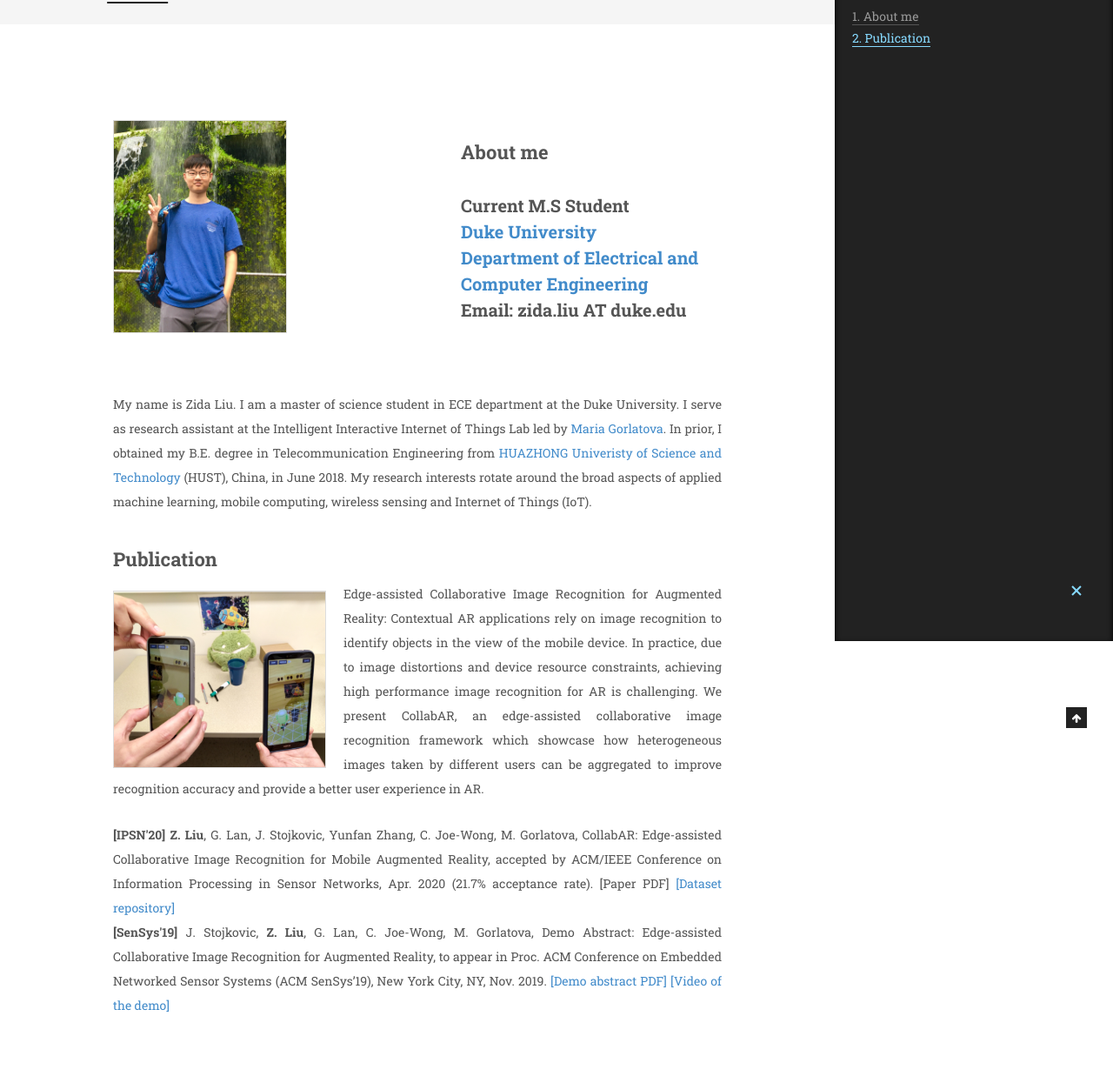
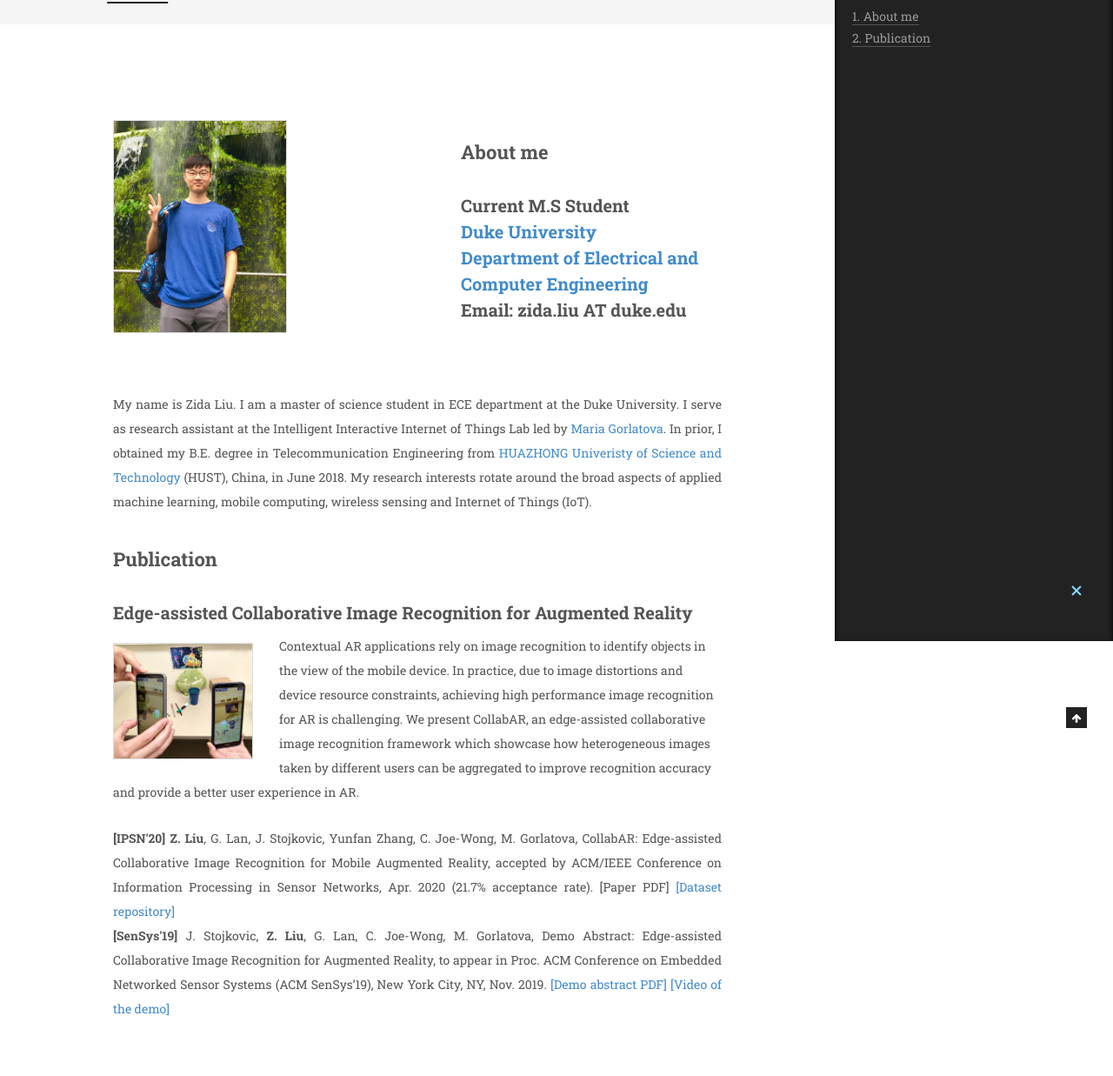
Before and after one commit to zidaliu/zidaliu.github.io, a plain HTML site: page index.html in a window 1280 px wide. Shown: the part 63-1300 px from the top of the page at 87% size. Drawn offline with Linux system fonts and the light colour scheme.

Commit message:
Site updated: 2020-03-01 15:50:14

```diff
--- a/index.html
+++ b/index.html
@@ -138,7 +138,7 @@
 <meta property="og:locale" content="en">
 <meta property="og:image" content="http://yoursite.com/pictures/me.jpg">
 <meta property="og:image" content="http://yoursite.com/pictures/collabAR.png">
-<meta property="og:updated_time" content="2020-03-01T20:31:05.776Z">
+<meta property="og:updated_time" content="2020-03-01T20:48:42.061Z">
 <meta name="twitter:card" content="summary">
 <meta name="twitter:title" content="ZIDA LIU">
 <meta name="twitter:description" content="About me 		Current M.S Student 		Duke University  		Department of Electrical and Computer Engineering 		Email: zida.liu AT duke.edu 		 	   My name is Zida Liu. I am a master of science st">
@@ -306,8 +306,15 @@
 </div>
 </div>
 <p>My name is Zida Liu. I am a master of science student in ECE department at the Duke University. I serve as research assistant at the Intelligent Interactive Internet of Things Lab led by <a href="https://maria.gorlatova.com/bio/" target="_blank" rel="noopener">Maria Gorlatova</a>. In prior, I obtained my B.E. degree in Telecommunication Engineering  from <a href="https://www.wikiwand.com/en/Huazhong_University_of_Science_and_Technology" target="_blank" rel="noopener">HUAZHONG Univeristy of Science and Technology</a> (HUST), China, in June 2018. My research interests rotate around the broad aspects of applied machine learning, mobile computing, wireless sensing and Internet of Things (IoT). </p>
-<h2 id="publication"><a class="markdownIt-Anchor" href="#publication"></a> Publication</h2>
-<div><img alt align="left" src="./pictures/collabAR.png" width="35%" height="25%" style="margin-right: 20px; margin-top: 10px; margin-bottom: 0px; padding: 0px"><p>Edge-assisted Collaborative Image Recognition for Augmented Reality: Contextual AR applications rely on image recognition to identify objects in the view of the mobile device. In practice, due to image distortions and device resource constraints, achieving high performance image recognition for AR is challenging. We present CollabAR, an edge-assisted collaborative image recognition framework which showcase how heterogeneous images taken by different users can be aggregated to improve recognition accuracy and provide a better user experience in AR.</p></div>
+<h2>Publication</h2>
+<div>
+	<h3>Edge-assisted Collaborative Image Recognition for Augmented Reality</h3>
+	<img alt align="left" src="./pictures/collabAR.png" width="23%" height="15%" style="margin-right: 30px; margin-top: 10px; margin-bottom: 0px; padding: 0px">
+	<div align="left">
+		<p>Contextual AR applications rely on image recognition to identify objects in the view of the mobile device. In practice, due to image distortions and device resource constraints, achieving high performance image recognition for AR is challenging. We present CollabAR, an edge-assisted collaborative image recognition framework which showcase how heterogeneous images taken by different users can be aggregated to improve recognition accuracy and provide a better user experience in AR.
+		</p>
+	</div>
+</div>
 <div> <b>[IPSN'20]</b> <b>Z. Liu</b>, G. Lan, J. Stojkovic, Yunfan Zhang, C. Joe-Wong, M. Gorlatova, CollabAR: Edge-assisted Collaborative Image Recognition for Mobile Augmented Reality, accepted by ACM/IEEE Conference on Information Processing
 in Sensor Networks, Apr. 2020 (21.7% acceptance rate). [Paper PDF] <a href="https://github.com/CollabAR-Source/MVMDD/blob/master/README.md" target="_blank" rel="noopener"> [Dataset repository]</a>
 <div> <b>[SenSys'19]</b> J. Stojkovic, <b>Z. Liu</b>, G. Lan, C. Joe-Wong, M. Gorlatova, Demo Abstract: Edge-assisted Collaborative Image Recognition for Augmented Reality, to appear in Proc. ACM Conference on Embedded Networked Sensor Systems (ACM SenSys’19), New York City, NY, Nov. 2019.<a href="https://www.youtube.com/watch?v=RFCxe9ZAVQw&feature=youtu.be" target="_blank" rel="noopener"> [Demo abstract PDF]</a> <a href="https://www.researchgate.net/profile/Maria_Gorlatova/publication/335925096_Demo_Abstract_Edge-assisted_Collaborative_Image_Recognition_for_Augmented_Reality/links/5d83efdf299bf1996f7e3fc4/Demo-Abstract-Edge-assisted-Collaborative-Image-Recognition-for-Augmented-Reality.pdf" target="_blank" rel="noopener"> [Video of the demo]</a></div>
@@ -410,7 +417,7 @@ in Sensor Networks, Apr. 2020 (21.7% acceptance rate). [Paper PDF] <a href="http
 		Duke University
 		Department of Electrical and Computer Engineering
 		Email: zida.liu AT duke.edu
-		</span></a></li></ol></li><li class="nav-item nav-level-2"><a class="nav-link" href="#publication"><span class="nav-number">2.</span> <span class="nav-text"> Publication</span></a></li></ol></div>
+		</span></a></li></ol></li><li class="nav-item nav-level-2"><a class="nav-link" href="#null"><span class="nav-number">2.</span> <span class="nav-text">Publication</span></a><ol class="nav-child"><li class="nav-item nav-level-3"><a class="nav-link" href="#null"><span class="nav-number">2.1.</span> <span class="nav-text">Edge-assisted Collaborative Image Recognition for Augmented Reality</span></a></li></ol></li></ol></div>
 
 
           </div>
```
